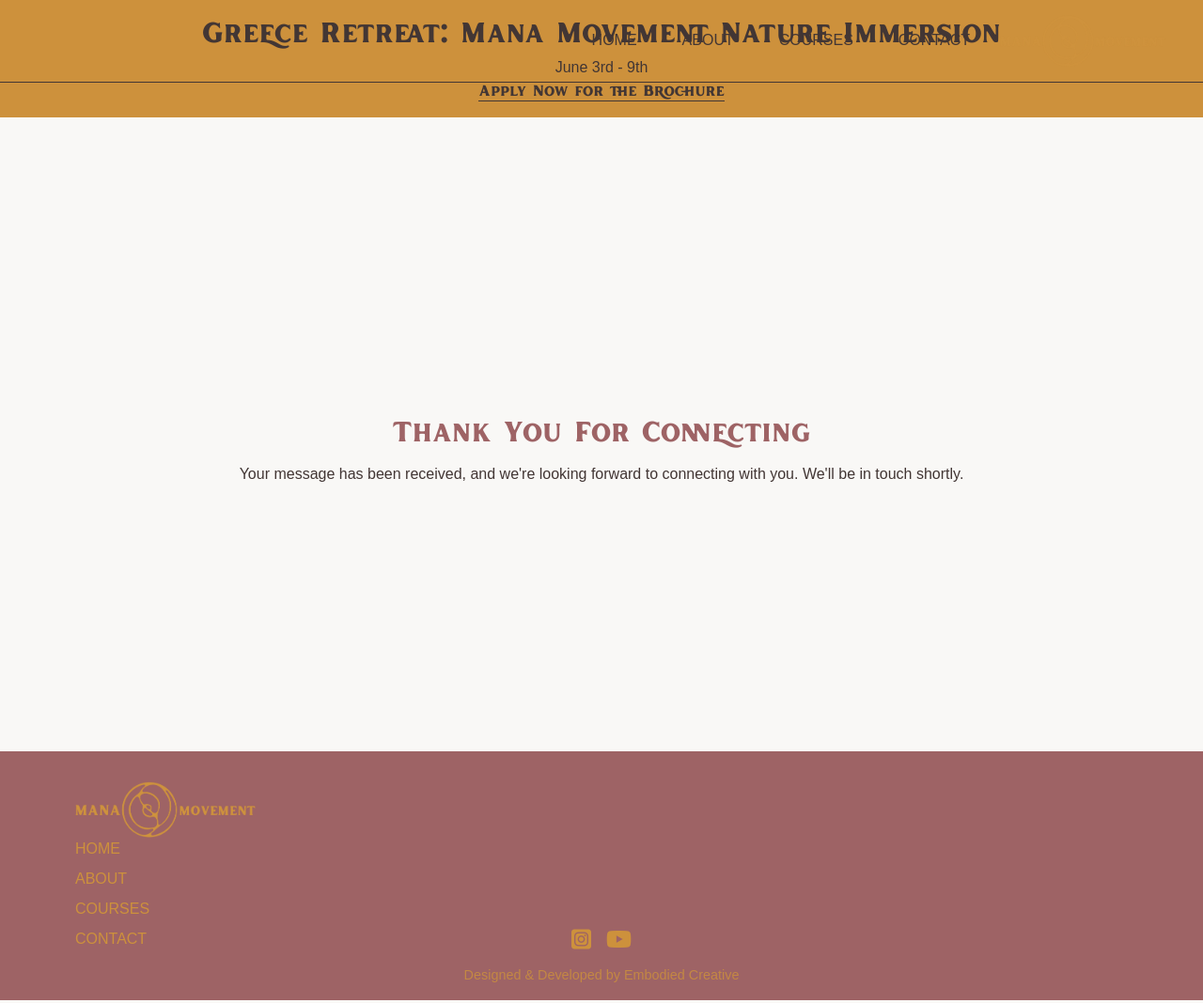
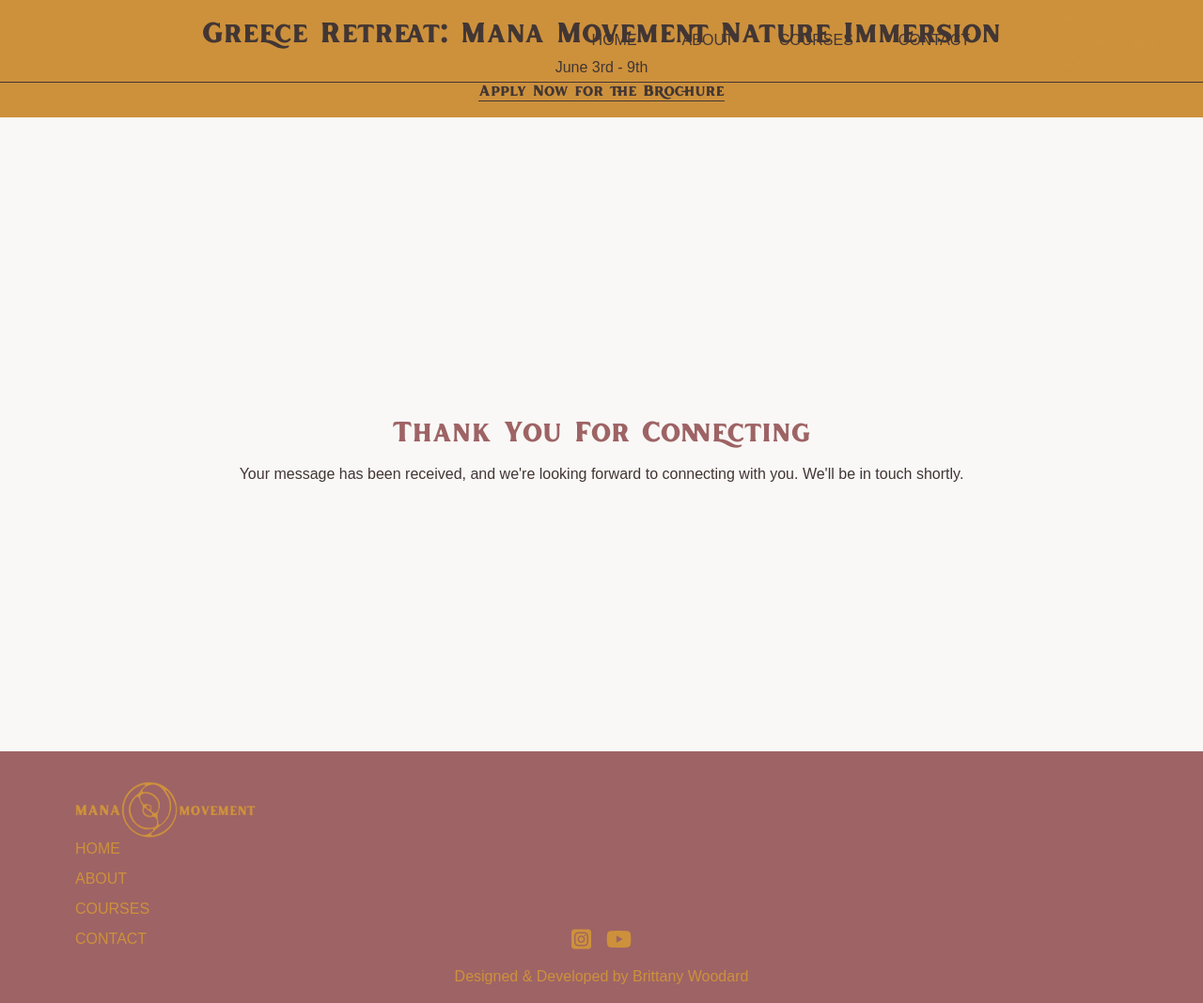
Before and after one commit to brittwoodard/mana-movement, a Jekyll site: the page built from thankyou-contact.html, in a window 1280 px wide. Shown: the whole page at 94% size. Built offline with Jekyll 4.4.1, drawn with Linux system fonts in a browser that asks for light colours; nearby versions of some CDN libraries; some web fonts are replaced.

Commit message:
updated footer with BW

```diff
--- a/_includes/site-footer.html
+++ b/_includes/site-footer.html
@@ -29,11 +29,11 @@
     </div>
 
 
-    <!-- Embodied Creative Agency -->
+    <!-- Brittany Woodard -->
 
-    <div class="mt-2">
-        <p class="text-center text-[0.9rem] text-accent/80">Designed & Developed by <a href="https://embodiedcreativeagency.com"
-                target="_blank">Embodied Creative</a></p>
+    <div class="mt-2 text-center">
+        <a class="text-center text-[1rem] text-accent hover:text-dark hover:duration-500 hover:transition" href="https://brittanywoodard.com/"
+                target="_blank">Designed & Developed by Brittany Woodard</a>
     </div>
 
 </footer>
--- a/assets/css/style.css
+++ b/assets/css/style.css
@@ -1460,6 +1460,9 @@
   font-size: 0.875rem;
   line-height: 1.25rem;
 }
+.text-\[1rem\] {
+  font-size: 1rem;
+}
 .font-bold {
   font-weight: 700;
 }
@@ -1612,6 +1615,15 @@
   color: rgb(255 255 255 / var(--tw-text-opacity));
 }
 
+.hover\:text-accent\/80:hover {
+  color: rgb(205 145 60 / 0.8);
+}
+
+.hover\:text-main:hover {
+  --tw-text-opacity: 1;
+  color: rgb(213 170 170 / var(--tw-text-opacity));
+}
+
 .hover\:opacity-60:hover {
   opacity: 0.6;
 }
```
